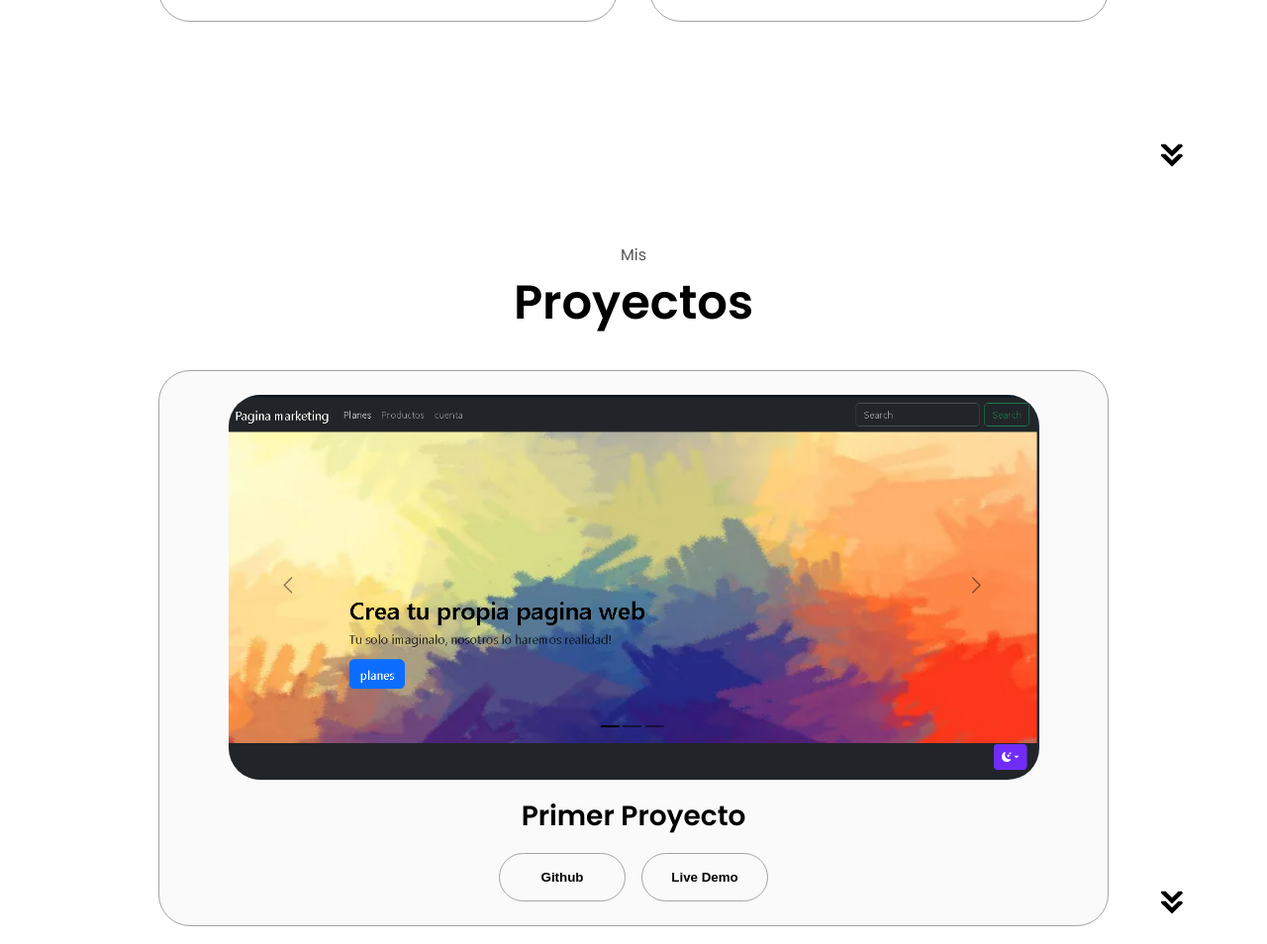
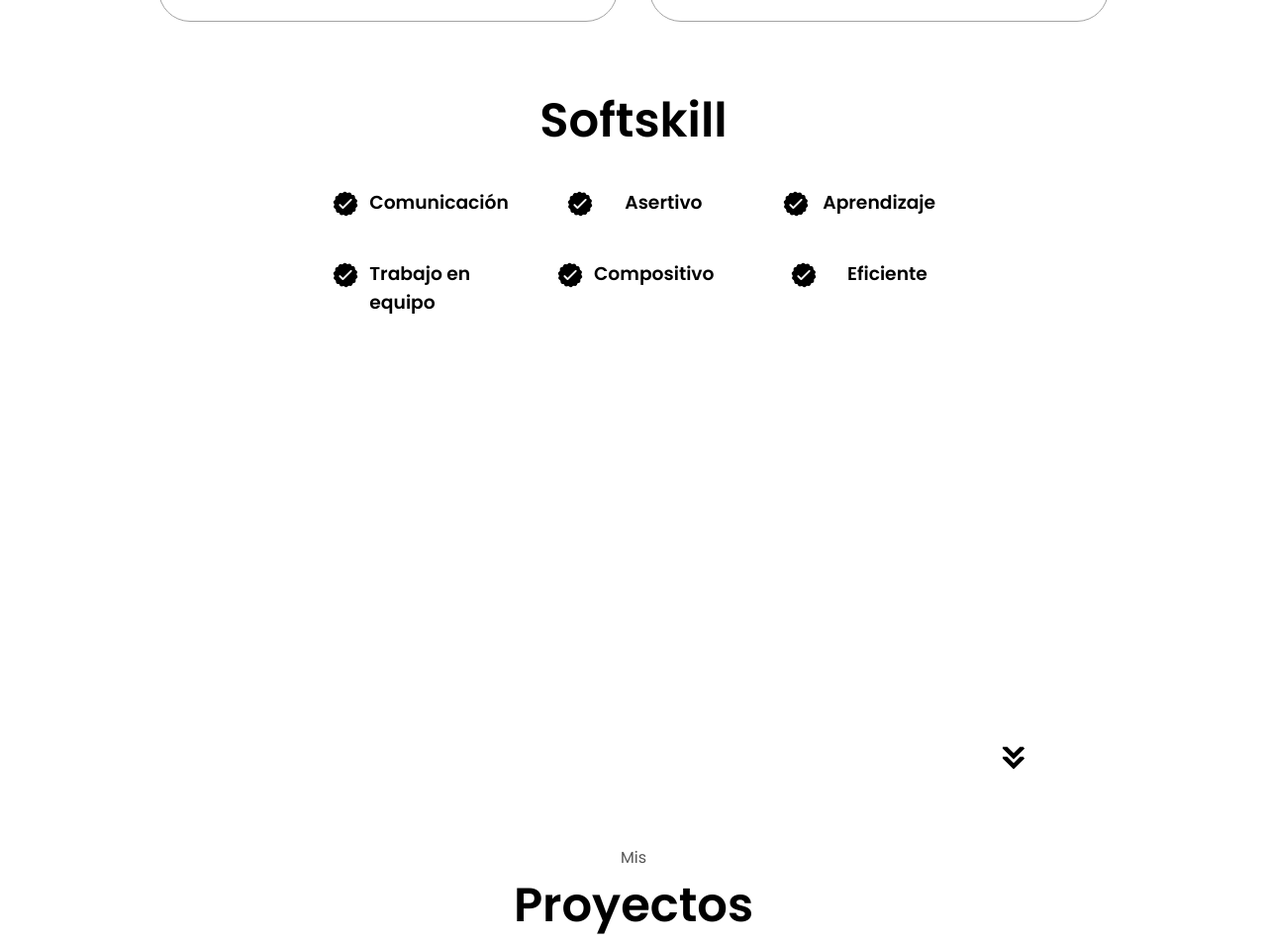
Before and after one commit to TheFloi/Portafolio, a plain HTML site: page index.html in a window 1280 px wide. Shown: the part 2219-3173 px from the top of the page at 99% size. Drawn offline with Linux system fonts and the light colour scheme.

Commit message:
Pequeñas mejoras

```diff
--- a/index.html
+++ b/index.html
@@ -231,6 +231,75 @@
           </div>
         </div>
       </div>
+      <section id="experience">
+        <h1 class="title">Softskill</h1>
+        <div class="experience-details-container">
+          <div class="about-containers">
+              <div class="article-container">
+                <article>
+                  <img
+                    src="./assets/checkmark.png"
+                    alt="Experience icon"
+                    class="icon"
+                  />
+                  <div>
+                    <h3>Comunicación</h3>
+                  </div>
+                </article>
+                <article>
+                  <img
+                    src="./assets/checkmark.png"
+                    alt="Experience icon"
+                    class="icon"
+                  />
+                  <div>
+                    <h3>Asertivo</h3>
+                  </div>
+                </article>
+                <article>
+                <img
+                    src="./assets/checkmark.png"
+                    alt="Experience icon"
+                    class="icon"
+                  />
+                  <div>
+                    <h3>Aprendizaje</h3>
+                  </div>
+                </article>
+                <article>
+                  <img
+                    src="./assets/checkmark.png"
+                    alt="Experience icon"
+                    class="icon"
+                  />
+                  <div>
+                    <h3>Trabajo en equipo</h3>
+                  </div>
+                </article>
+                <article>
+                  <img
+                    src="./assets/checkmark.png"
+                    alt="Experience icon"
+                    class="icon"
+                  />
+                  <div>
+                    <h3>Compositivo</h3>
+                  </div>
+                </article>
+                <article>
+                  <img
+                    src="./assets/checkmark.png"
+                    alt="Experience icon"
+                    class="icon"
+                  />
+                  <div>
+                    <h3>Eficiente</h3>
+                  </div>
+                </article>
+              </div>
+            </div>
+          </div>
+
       <img
         src="./assets/arrow.png"
         alt="Arrow icon"
```
